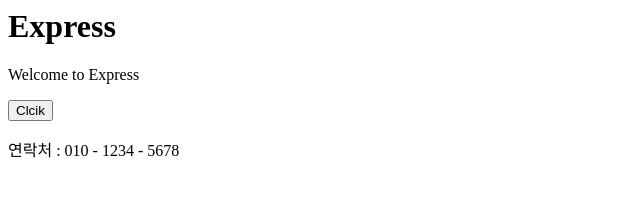
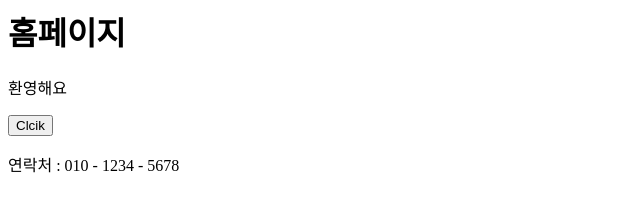
Before and after one commit to CHOJONGBEOM/mastering-git-github, a website: page public/index.html in a window 1280 px wide. Shown: the whole page, without its empty margins (0-640 px from the left). Drawn offline with Linux system fonts and the light colour scheme.

Commit message:
Change Title

```diff
--- a/public/index.html
+++ b/public/index.html
@@ -5,8 +5,8 @@
   </head>
 
   <body>
-    <h1>Express</h1>
-    <p>Welcome to Express</p>
+    <h1>홈페이지</h1>
+    <p>환영해요</p>
 
     <button onclick="alert(`클릭`)">Clcik</button>
 
```
